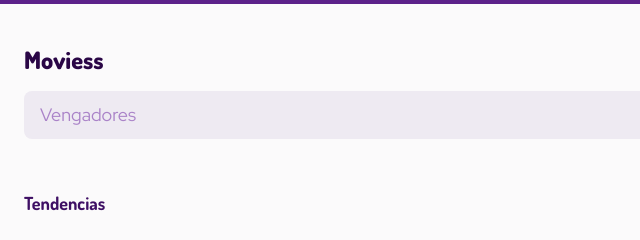
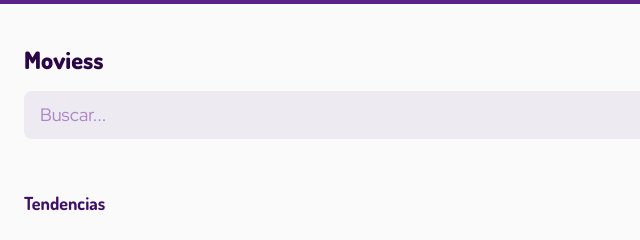
Before and after one commit to santty04/movies, a website: page index.html in a window 1280 px wide. Shown: the top 240 px of the page, 0-640 px from the left. Drawn offline with nearby package versions, Linux system fonts and the light colour scheme; no server answers.

Commit message:
Cambio de placeholder

```diff
--- a/index.html
+++ b/index.html
@@ -19,7 +19,7 @@
       <h1 class="header-title">Moviess</h1>
       <h1 class="header-title header-title--categoryView inactive">Acción</h1>
       <form id="searchForm" class="header-searchForm">
-        <input type="text" placeholder="Vengadores" />
+        <input type="text" placeholder="Buscar..." />
         <button id="searchBtn">🔍</button>
       </form>
     </header>
```
